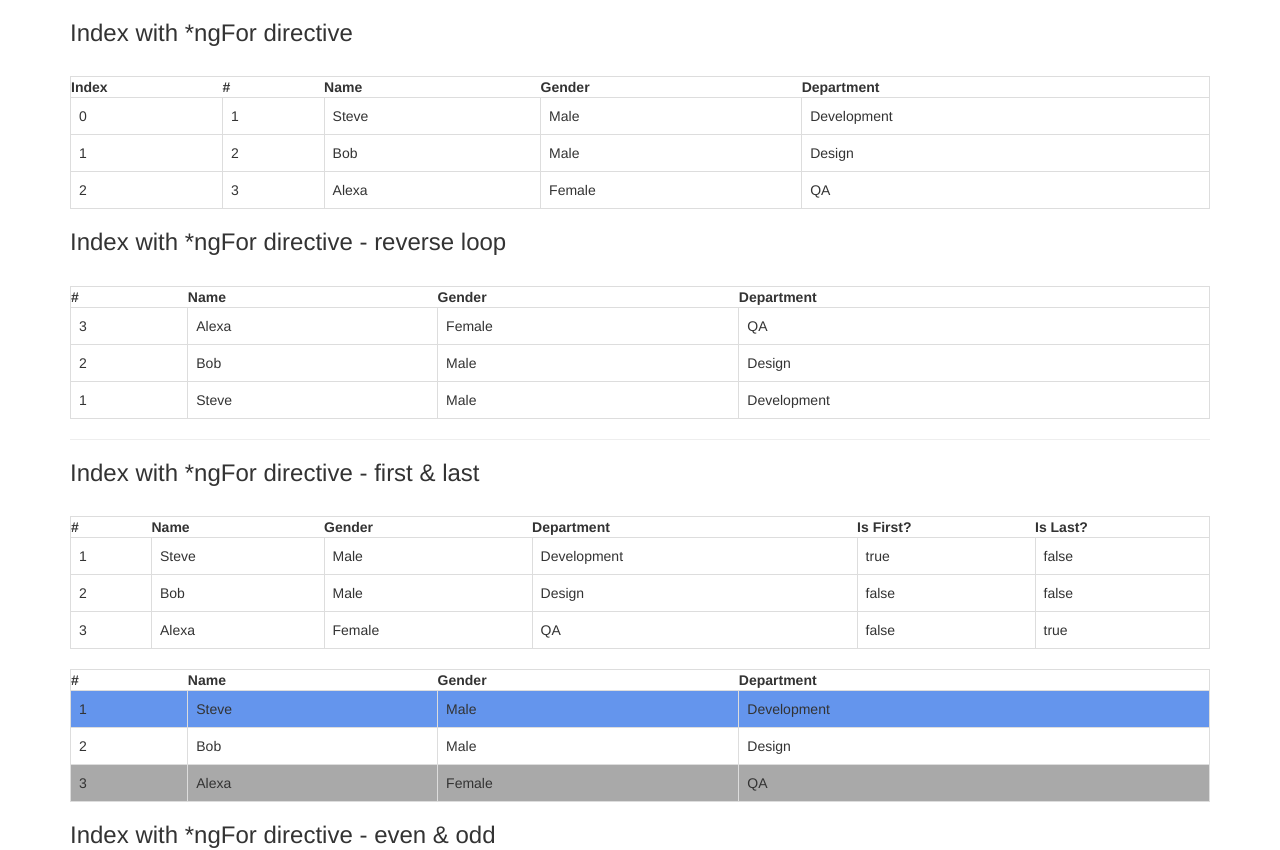
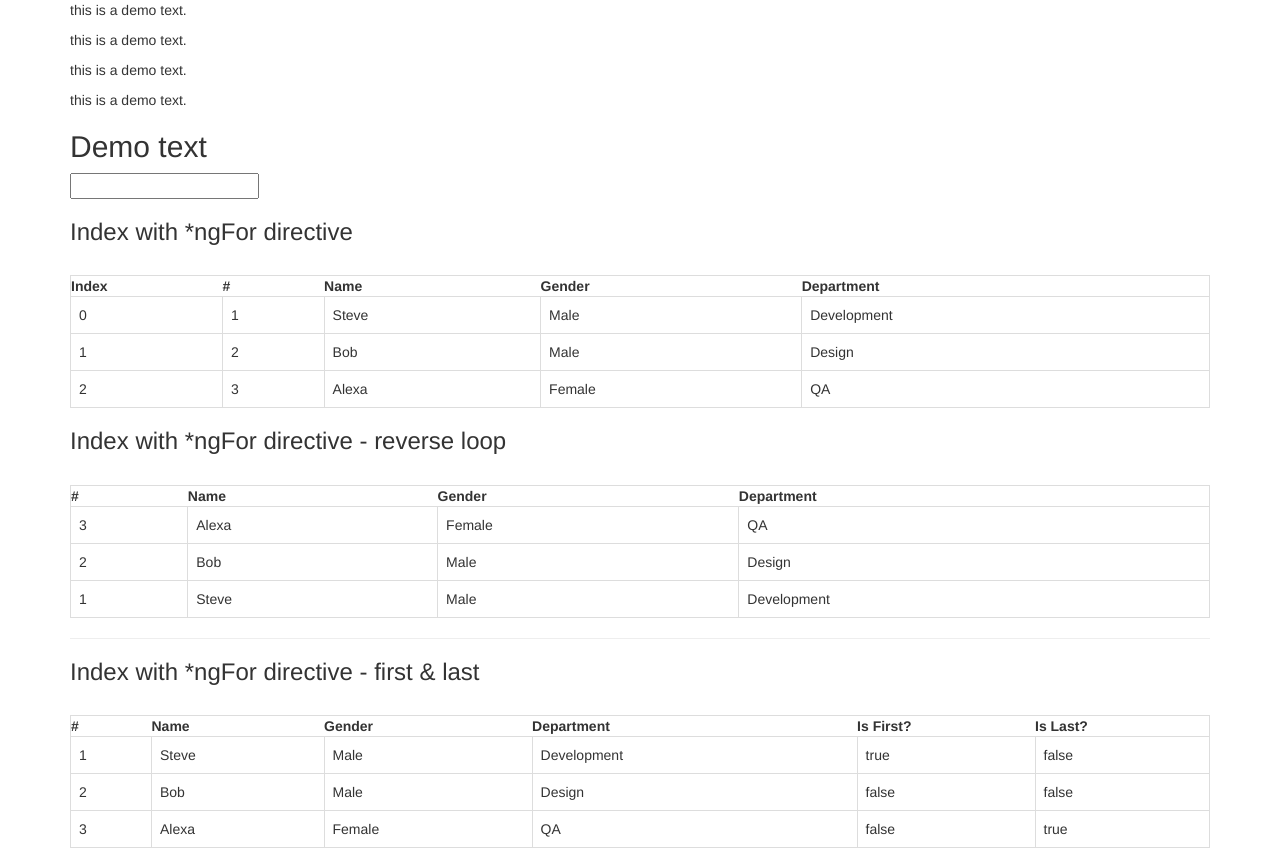
Before and after one commit to jinalshah999/novodhiDemo, an Angular app: page / in a window 1280 px wide. Shown: the top 850 px of the page. Built offline with nearby package versions, Linux system fonts and the light colour scheme.

Commit message:
pushed directives changes

```diff
--- a/src/app/app.module.ts
+++ b/src/app/app.module.ts
@@ -6,9 +6,11 @@ import { AppComponent } from './app.component';
 import { DemoComponent } from './demo/demo.component';
 import { TodosComponent } from './todos/todos.component';
 import { ForDemosComponent } from './for-demos/for-demos.component';
+import { HighlighterDirective } from './highlighter.directive';
+import { CreditcardDirective } from './creditcard.directive';
 
 @NgModule({
-  declarations: [AppComponent, DemoComponent, TodosComponent, ForDemosComponent],
+  declarations: [AppComponent, DemoComponent, TodosComponent, ForDemosComponent, HighlighterDirective, CreditcardDirective],
   imports: [BrowserModule, FormsModule],
   providers: [],
   bootstrap: [AppComponent],
--- /dev/null
+++ b/src/app/creditcard.directive.ts
@@ -0,0 +1,22 @@
+import { Directive, HostListener } from '@angular/core';
+
+@Directive({
+  selector: '[appCreditcard]',
+})
+export class CreditcardDirective {
+  constructor() {}
+  @HostListener('input', ['$event']) onkeyup(event: KeyboardEvent) {
+    const input = event.target as HTMLInputElement;
+    let trimmed = input.value.replace(/\s+/g, '');
+    if (trimmed.length > 16) {
+      trimmed = trimmed.substr(0, 16);
+    }
+
+    let numbers = [];
+    for (let i = 0; i < trimmed.length; i += 4) {
+      numbers.push(trimmed.substr(i, 4));
+    }
+
+    input.value = numbers.join(' ');
+  }
+}
--- a/src/app/for-demos/for-demos.component.html
+++ b/src/app/for-demos/for-demos.component.html
@@ -1,5 +1,12 @@
 <div class="container">
+  <p appHighlighter [c]="'blue'">this is a demo text.</p>
+  <p appHighlighter [c]="'yellow'">this is a demo text.</p>
+  <p appHighlighter [c]="'red'">this is a demo text.</p>
+  <p appHighlighter [c]="'green'">this is a demo text.</p>
+  <h2 appHighlighter [c]="'green'">Demo text</h2>
+  <input appCreditcard>
   <h3>Index with *ngFor directive</h3>
+
   <br />
   <table class="table table-bordered">
     <thead class="thead-light">
--- /dev/null
+++ b/src/app/highlighter.directive.ts
@@ -0,0 +1,23 @@
+import { Directive, HostBinding, HostListener, Input } from '@angular/core';
+
+@Directive({
+  selector: '[appHighlighter]',
+})
+export class HighlighterDirective {
+  b: string;
+  @Input() c: string = 'red';
+  fontsize: number = 32;
+  constructor() {}
+  @HostListener('mouseenter') mouseover() {
+    this.b = this.c;
+  }
+  @HostListener('mouseleave') mouseleave() {
+    this.b = 'white';
+  }
+  @HostBinding('style.background-color') get setColor1() {
+    return this.b;
+  }
+  @HostBinding('style.font-size') get setfont1() {
+    return this.fontsize;
+  }
+}
--- a/src/app/todos/todos.component.html
+++ b/src/app/todos/todos.component.html
@@ -13,6 +13,7 @@
 </ul> -->
 <div class="container">
   <div class="row">
+
     <button (click)="onNewAddTaskClick()" class="form-control btn btn-danger">Add new Task</button>
     <div *ngIf="flag;else elseblock">
       <h3>Add Todos</h3>
```
